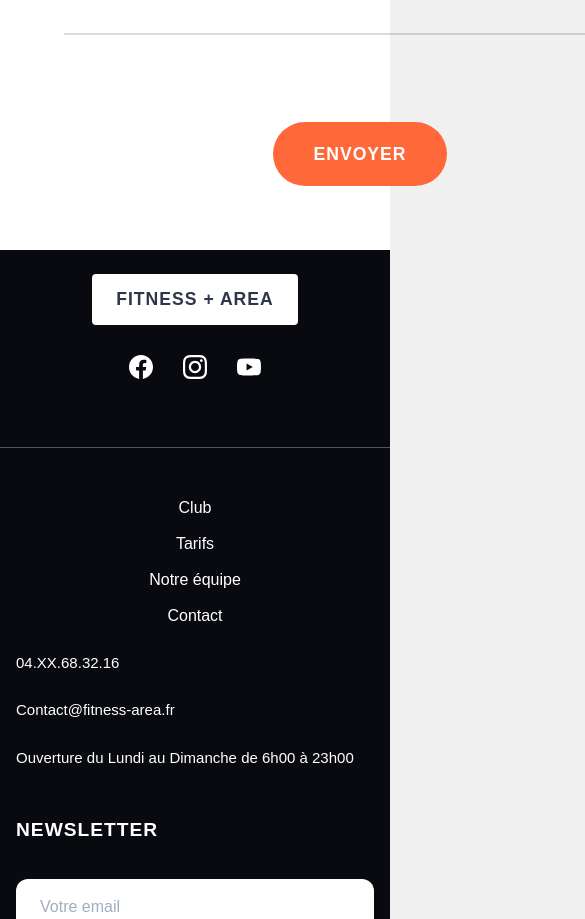
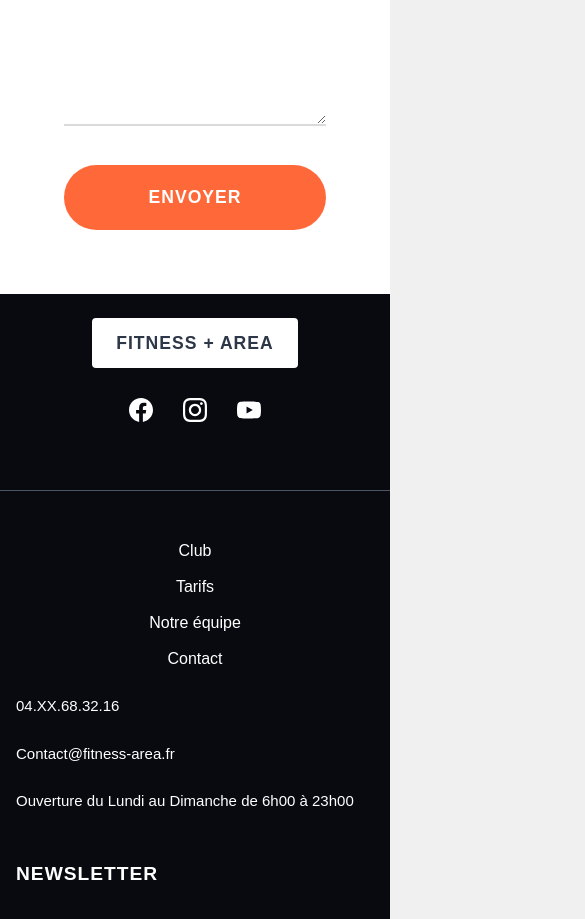
Before and after one commit to mohamed-elbermil/fitness-area, a React (Vite) app in the folder fitness-area/: page /contact in a window 390 px wide. Shown: the part 1566-2485 px from the top of the page, 585 px wide, since content can reach past the window. Built offline with nearby package versions, Linux system fonts and the light colour scheme.

Commit message:
maj des margin

```diff
--- a/fitness-area/src/assets/style/Contact.css
+++ b/fitness-area/src/assets/style/Contact.css
@@ -133,6 +133,14 @@
     padding: 1.5rem;
   }
 
+  .contact-form {
+    padding: 1.5rem !important;
+  }
+
+  .contact-form p {
+    width: 100%;
+  }
+
   .contact-container h1 {
     font-size: 2.2rem;
   }
@@ -141,10 +149,16 @@
   .contact-form h2 {
     font-size: 1.8rem;
   }
+
+  .submit-btn {
+    margin: 2rem auto 0 auto;
+    width: 100%;
+    max-width: 320px;
+  }
 }
 
-@media screen and (min-width: 1440px) {
+/* @media screen and (min-width: 1440px) {
   .contact-content {
     align-items: center;
   }
-}
+} */
```
